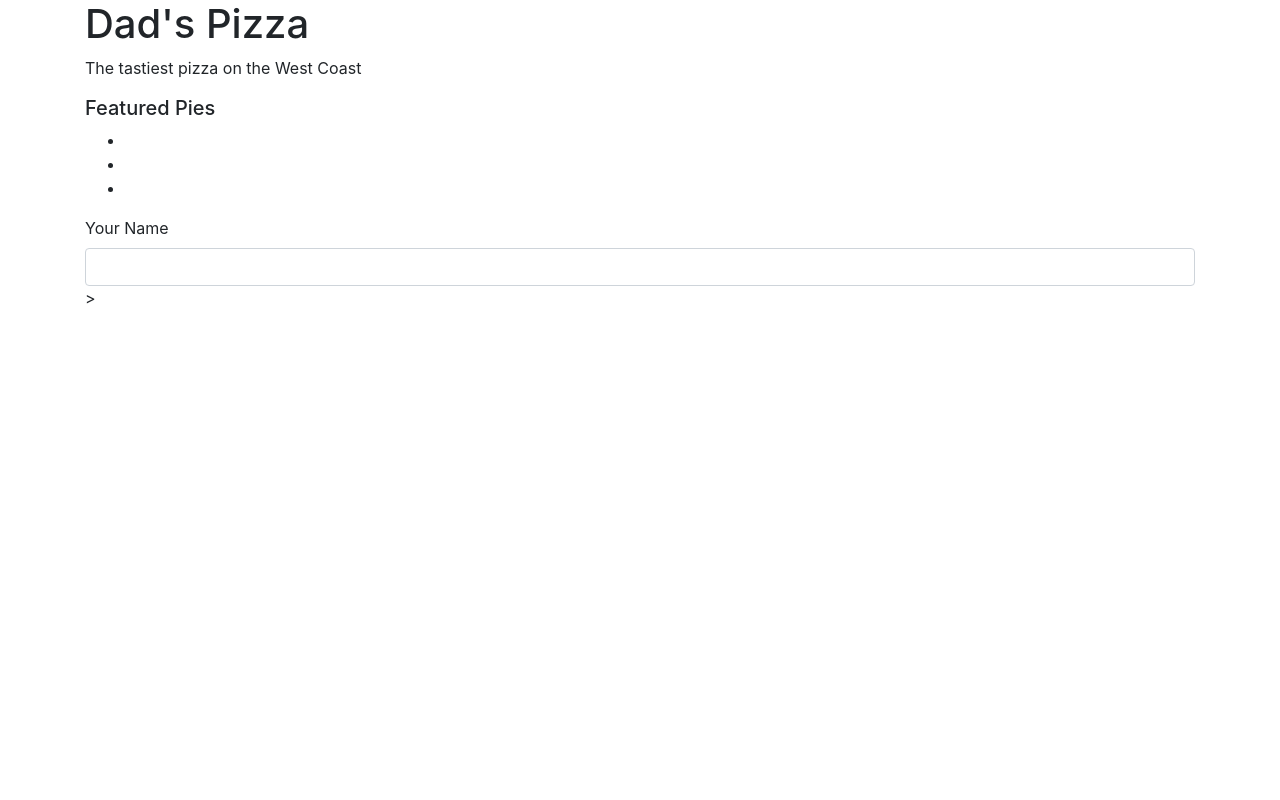
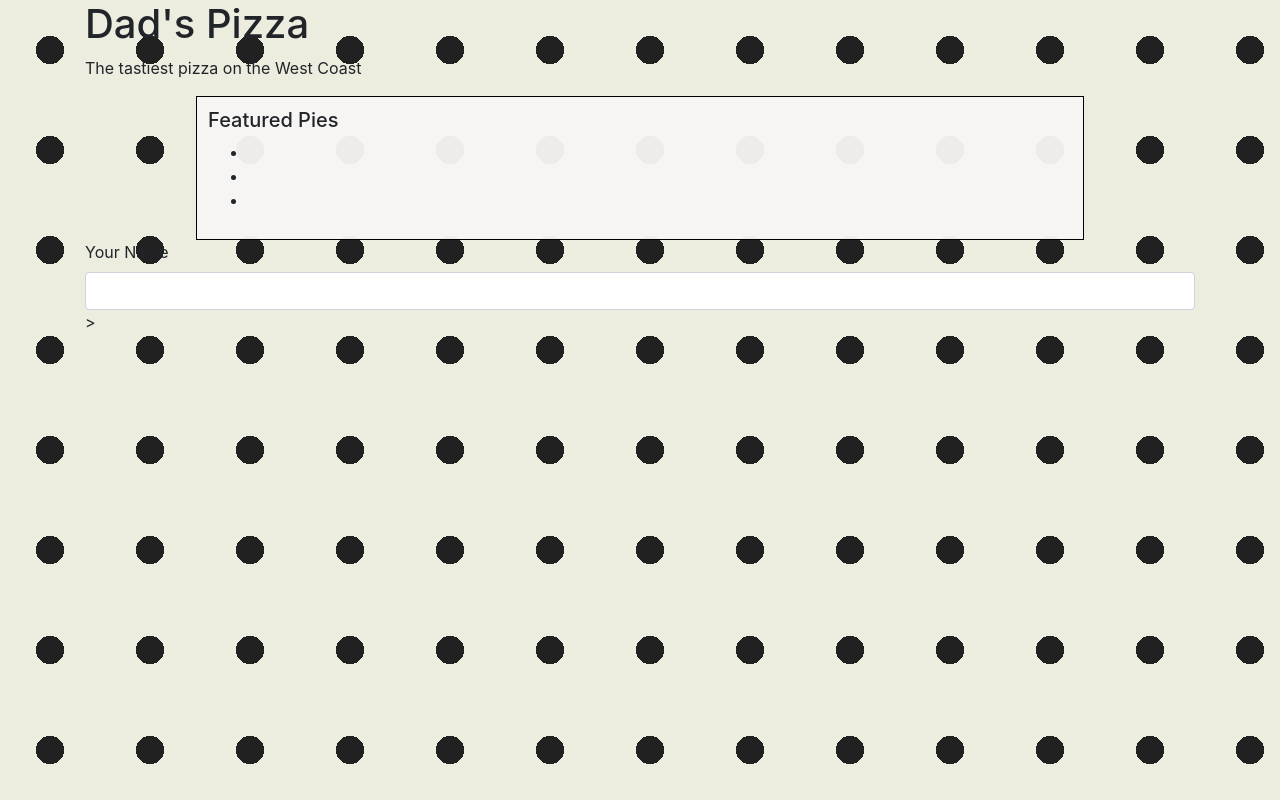
Before and after one commit to RosarioRu/pizza-order, a plain HTML site: page index.html in a window 1280 px wide. Drawn offline with Linux system fonts and the light colour scheme.

Commit message:
Add background styling and border-box properties to .featured-pies.

```diff
--- a/css/styles.css
+++ b/css/styles.css
@@ -1,9 +1,15 @@
+body {
+  background-image: radial-gradient(#212121 20%, transparent 20%);
+  background-color: rgb(236, 236, 223);
+  background-position: 0 0, 30px 30px;
+  background-size: 100px 100px;
+}
+
 .jumbotron {
   background-image: url("../img/owlmoon.png");
-  background-color: white;
+  background-color: rgb(239, 239, 215);
   background-size: contain;
   background-repeat: no-repeat;
-  /* background-repeat: x; */
 }
 
 .jumbotron p {
@@ -12,3 +18,13 @@
   font-style: italic;
 
 }
+
+.featured-pies {
+  background-color: rgba(248, 246, 244, 0.957);
+  border: 1px solid black;
+  box-sizing: border-box;
+  margin: .5%;
+  padding: 1%;
+  width: 80%;
+  margin: auto;
+}
```
